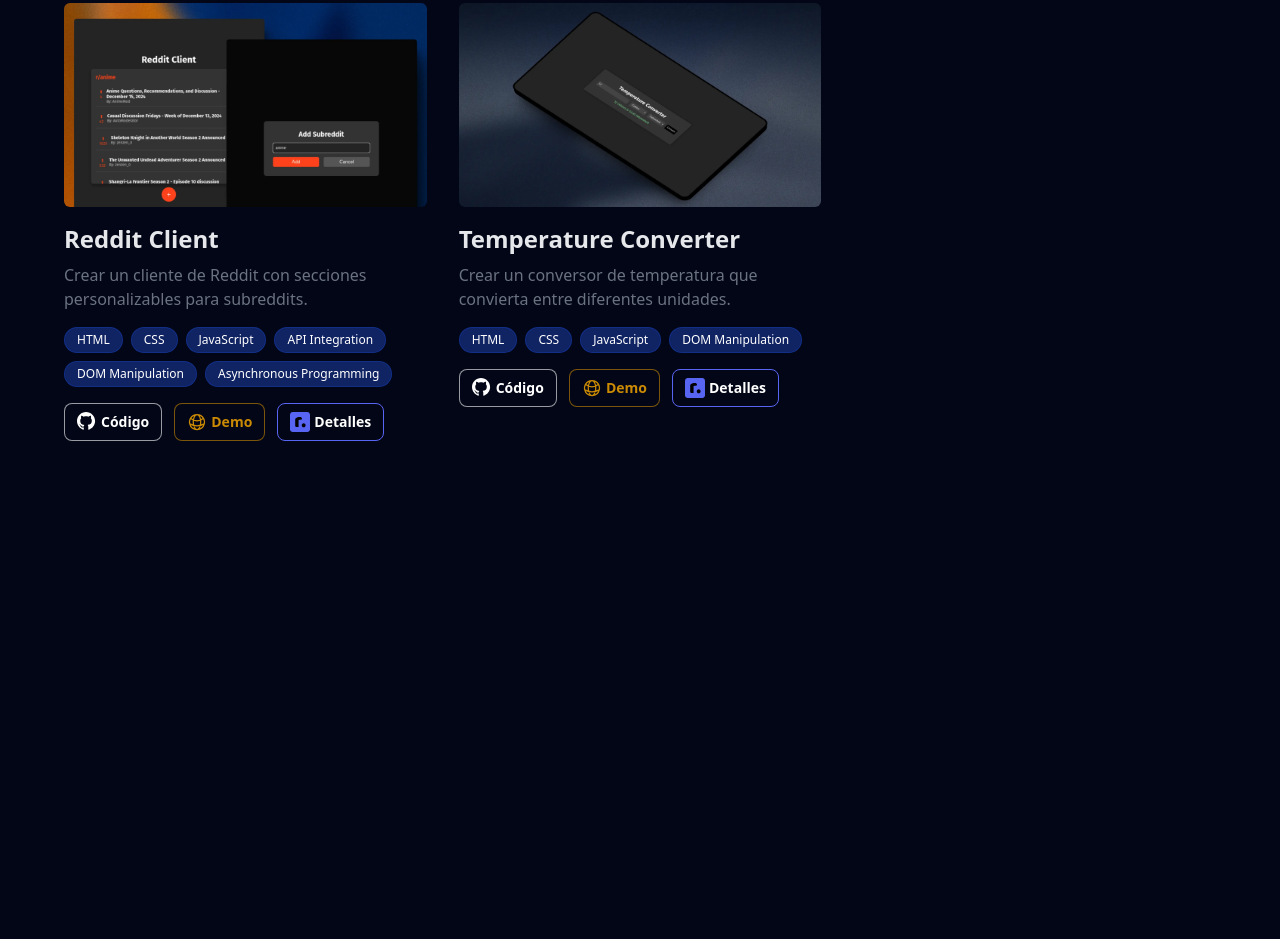
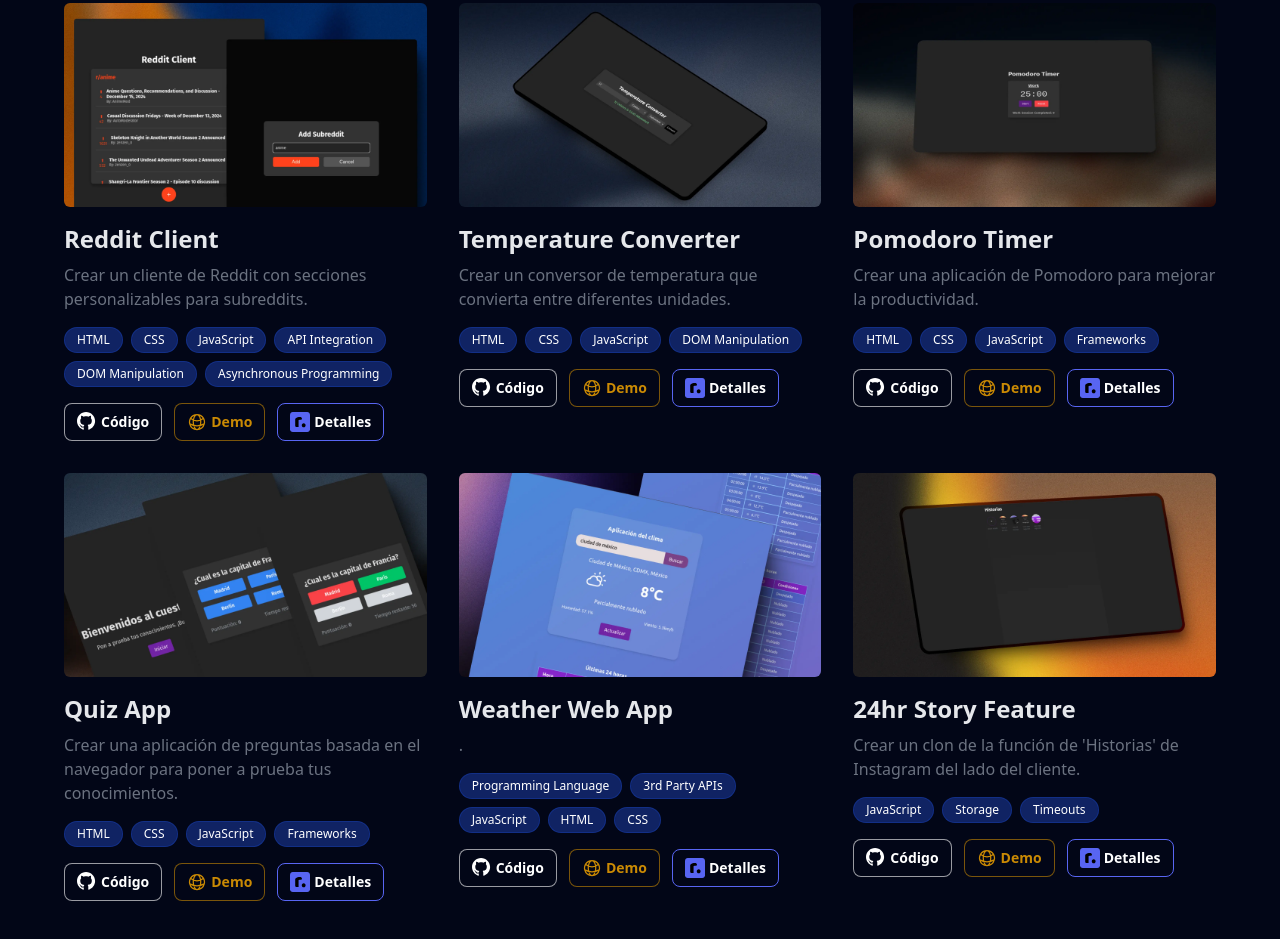
Before and after one commit to AdrianGerman/frontend-projects-roadmap, an Astro site in the folder web/: page / in a window 1280 px wide. Shown: the part 3313-4252 px from the top of the page. Before the commit the page ends 3818 px from the top, so only its background shows below. Built offline with nearby package versions, Linux system fonts and the light colour scheme; Astro itself is replaced by a stand-in of ours.

Commit message:
latest projects

```diff
--- a/web/src/data/projects.js
+++ b/web/src/data/projects.js
@@ -230,5 +230,54 @@
     repo: "https://github.com/AdrianGerman/frontend-projects-roadmap/tree/main/20-temperature-converter",
     demo: "/projects/20-temperature-converter/index.html",
     details: "https://roadmap.sh/projects/temperature-converter"
+  },
+  {
+    id: 21,
+    image: "/images/21.webp",
+    title: "Pomodoro Timer",
+    description:
+      "Crear una aplicación de Pomodoro para mejorar la productividad.",
+    tags: ["HTML", "CSS", "JavaScript", "Frameworks"],
+    repo: "https://github.com/AdrianGerman/frontend-projects-roadmap/tree/main/21-pomodoro-timer",
+    demo: "url",
+    details: "https://roadmap.sh/projects/pomodoro-timer"
+  },
+  {
+    id: 22,
+    image: "/images/22.webp",
+    title: "Quiz App",
+    description:
+      "Crear una aplicación de preguntas basada en el navegador para poner a prueba tus conocimientos.",
+    tags: ["HTML", "CSS", "JavaScript", "Frameworks"],
+    repo: "https://github.com/AdrianGerman/frontend-projects-roadmap/tree/main/22-quiz-app",
+    demo: "url",
+    details: "https://roadmap.sh/projects/quiz-app"
+  },
+  {
+    id: 23,
+    image: "/images/23.webp",
+    title: "Weather Web App",
+    description: ".",
+    tags: [
+      "Programming Language",
+      "3rd Party APIs",
+      "JavaScript",
+      "HTML",
+      "CSS"
+    ],
+    repo: "https://github.com/AdrianGerman/frontend-projects-roadmap/tree/main/23-weather-web-app",
+    demo: "url",
+    details: "https://roadmap.sh/projects/weather-app"
+  },
+  {
+    id: 24,
+    image: "/images/24.webp",
+    title: "24hr Story Feature",
+    description:
+      "Crear un clon de la función de 'Historias' de Instagram del lado del cliente.",
+    tags: ["JavaScript", "Storage", "Timeouts"],
+    repo: "https://github.com/AdrianGerman/frontend-projects-roadmap/tree/main/24-story-feature",
+    demo: "url",
+    details: "https://roadmap.sh/projects/stories-feature"
   }
 ]
```
Also changed, not shown: web/public/images/21.webp (added), web/public/images/22.webp (added), web/public/images/23.webp (added), web/public/images/24.webp (added).
